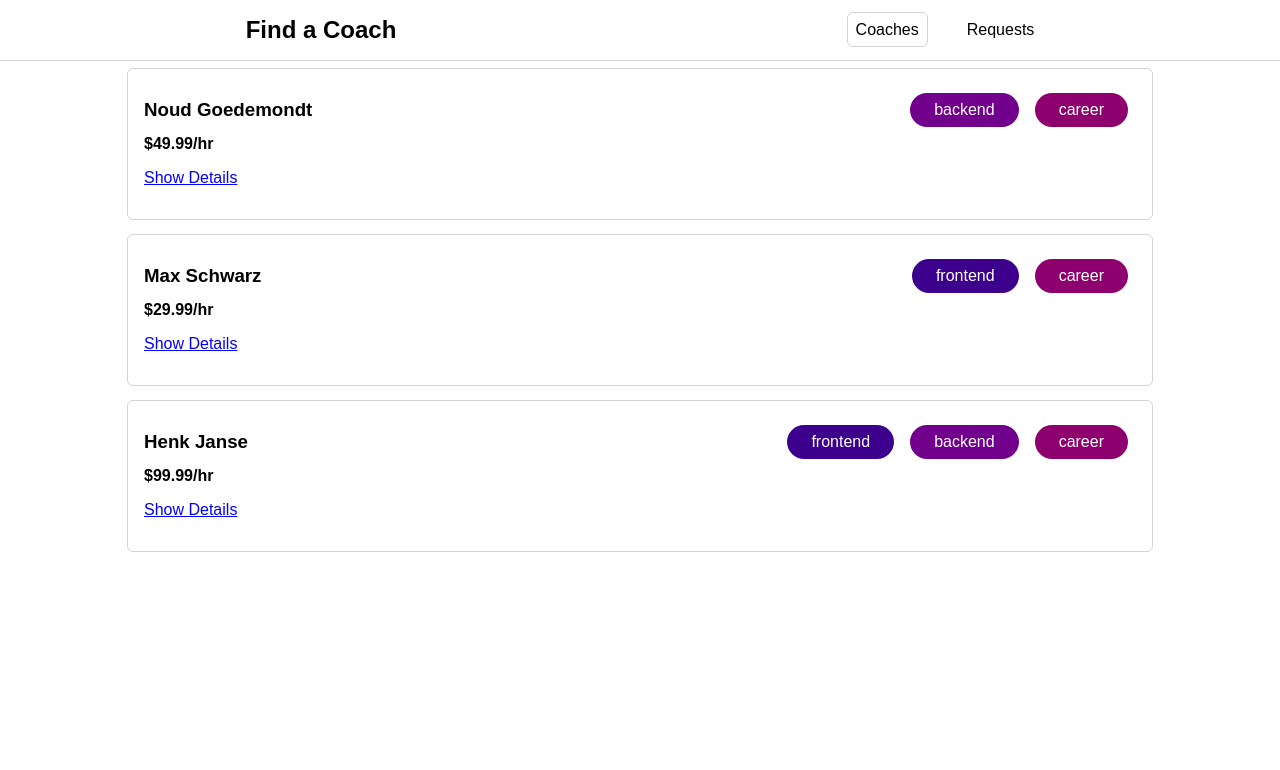
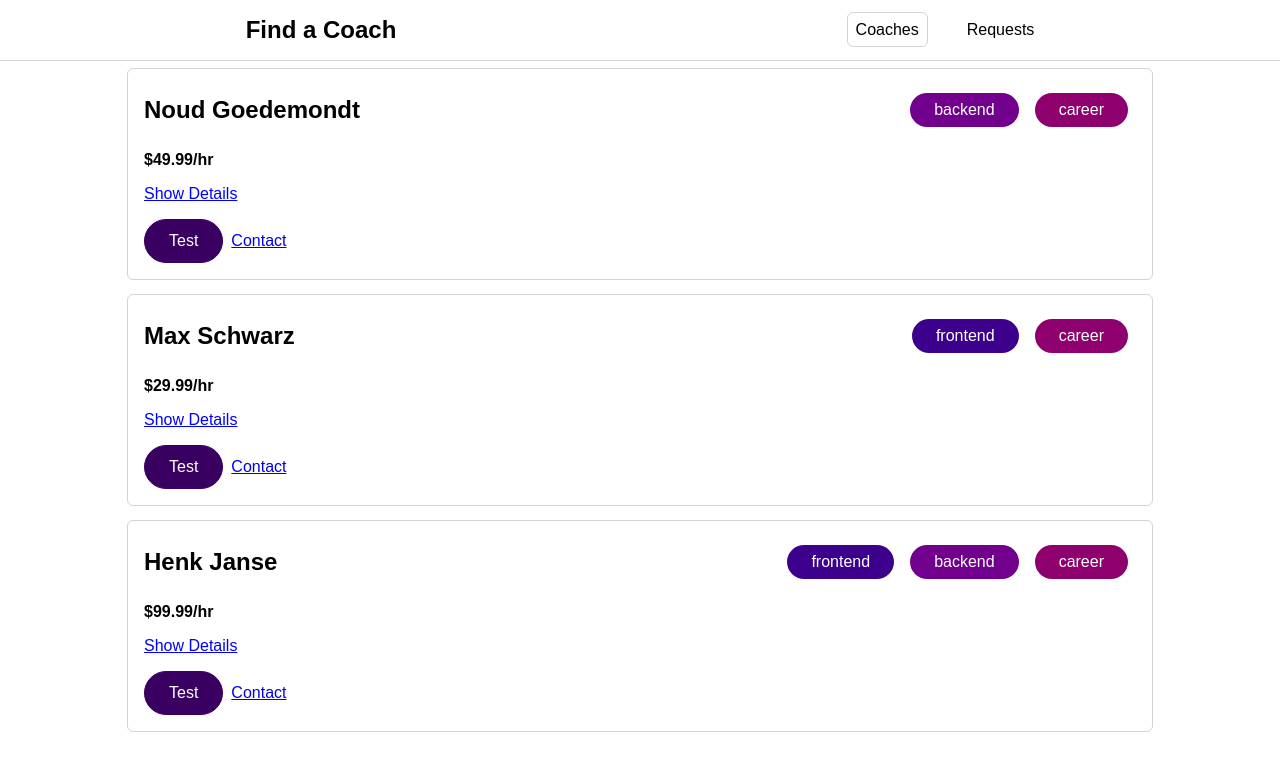
Before and after one commit to NoudGoedemondt/vue-course, a Vue app in the folder section-16/main-prj-01-starting-setup/: page /coaches in a window 1280 px wide. Shown: the top 770 px of the page. Built offline with nearby package versions, Linux system fonts and the light colour scheme.

Commit message:
restructured pages added base button

```diff
--- /dev/null
+++ b/section-16/main-prj-01-starting-setup/src/components/base/BaseButton.vue
@@ -0,0 +1,73 @@
+<template>
+  <button v-if="!link" :class="mode">
+    <slot></slot>
+  </button>
+  <router-link v-else :to="to" :class="mode">
+    <slot></slot>
+  </router-link>
+</template>
+
+<script>
+export default {
+  props: {
+    mode: {
+      type: String,
+      required: false,
+      default: null,
+    },
+    link: {
+      type: Boolean,
+      required: false,
+      default: false,
+    },
+    to: {
+      type: String,
+      required: false,
+      default: '/',
+    },
+  },
+};
+</script>
+
+<style scoped>
+button,
+a {
+  text-decoration: none;
+  padding: 0.75rem 1.5rem;
+  font: inherit;
+  background-color: #3a0061;
+  border: 1px solid #3a0061;
+  color: white;
+  cursor: pointer;
+  border-radius: 30px;
+  margin-right: 0.5rem;
+  display: inline-block;
+}
+
+a:hover,
+a:active,
+button:hover,
+button:active {
+  background-color: #270041;
+  border-color: #270041;
+}
+
+.flat {
+  background-color: transparent;
+  color: #3a0061;
+  border: none;
+}
+
+.outline {
+  background-color: transparent;
+  border-color: #270041;
+  color: #270041;
+}
+
+.flat:hover,
+.flat:active,
+.outline:hover,
+.outline:active {
+  background-color: #edd2ff;
+}
+</style>
--- a/section-16/main-prj-01-starting-setup/src/pages/coaches/CoachesListItem.vue
+++ b/section-16/main-prj-01-starting-setup/src/components/coaches/CoachesListItem.vue
@@ -1,7 +1,7 @@
 <template>
   <div class="coach-item">
     <div class="coach-item-head">
-      <h3>{{ firstName + ' ' + lastName }}</h3>
+      <h2>{{ fullName }}</h2>
       <ul>
         <base-badge
           v-for="area in areas"
@@ -11,11 +11,17 @@
         />
       </ul>
     </div>
-    <h4>${{ rate }}/hr</h4>
-    <p class="coach-item-description" v-if="showDetails">{{ description }}</p>
-    <p class="coach-item-details-link" @click="toggleDetails">
-      {{ showDetails ? 'Hide Details' : 'Show Details' }}
-    </p>
+    <div class="coach-item-body">
+      <h4>${{ rate }}/hr</h4>
+      <p v-if="showDetails">{{ description }}</p>
+      <a @click="toggleDetails">
+        {{ showDetails ? 'Hide Details' : 'Show Details' }}
+      </a>
+    </div>
+    <div class="coach-item-actions">
+      <base-button :link="null" :mode="null">Test</base-button>
+      <router-link :to="coachContactLink">Contact</router-link>
+    </div>
   </div>
 </template>
 
@@ -33,6 +39,14 @@ export default {
     return {
       showDetails: false,
     };
+  },
+  computed: {
+    fullName() {
+      return this.firstName + ' ' + this.lastName;
+    },
+    coachContactLink() {
+      return this.$route.path + '/' + this.id + '/contact';
+    },
   },
   methods: {
     toggleDetails() {
@@ -58,7 +72,7 @@ export default {
   justify-content: space-between;
 }
 
-.coach-item-head h3 {
+.coach-item-head h2 {
   flex-shrink: 0;
 }
 
@@ -68,11 +82,15 @@ export default {
   justify-content: end;
 }
 
-.coach-item-description {
+.coach-item-body {
   margin: 1rem 0;
 }
 
-.coach-item-details-link {
+.coach-item h4 {
+  margin-bottom: 1rem;
+}
+
+.coach-item-body a {
   cursor: pointer;
   text-decoration: underline;
   color: blue;
--- a/section-16/main-prj-01-starting-setup/src/main.js
+++ b/section-16/main-prj-01-starting-setup/src/main.js
@@ -5,6 +5,7 @@ import store from './store/index.js';
 import App from './App.vue';
 
 import BaseBadge from './components/base/BaseBadge.vue';
+import BaseButton from './components/base/BaseButton.vue';
 
 const app = createApp(App);
 
@@ -12,5 +13,6 @@ app.use(router);
 app.use(store);
 
 app.component('base-badge', BaseBadge);
+app.component('base-button', BaseButton);
 
 app.mount('#app');
--- a/section-16/main-prj-01-starting-setup/src/pages/coaches/CoachesList.vue
+++ b/section-16/main-prj-01-starting-setup/src/pages/CoachesList.vue
@@ -18,7 +18,7 @@
 
 <script>
 import { mapState, mapGetters } from 'vuex';
-import CoachesListItem from './CoachesListItem.vue';
+import CoachesListItem from '../components/coaches/CoachesListItem.vue';
 
 export default {
   components: {
```
Also changed, not shown: section-16/main-prj-01-starting-setup/src/router.js (+5 -5 lines), section-16/main-prj-01-starting-setup/src/pages/CoachDetails.vue (renamed from section-16/main-prj-01-starting-setup/src/pages/coaches/CoachDetails.vue), section-16/main-prj-01-starting-setup/src/pages/CoachRegistration.vue (renamed from section-16/main-prj-01-starting-setup/src/pages/coaches/CoachRegistration.vue), section-16/main-prj-01-starting-setup/src/pages/ContactCoach.vue (renamed from section-16/main-prj-01-starting-setup/src/pages/requests/ContactCoach.vue), section-16/main-prj-01-starting-setup/src/pages/RequestsReceived.vue (renamed from section-16/main-prj-01-starting-setup/src/pages/requests/RequestsReceived.vue).
